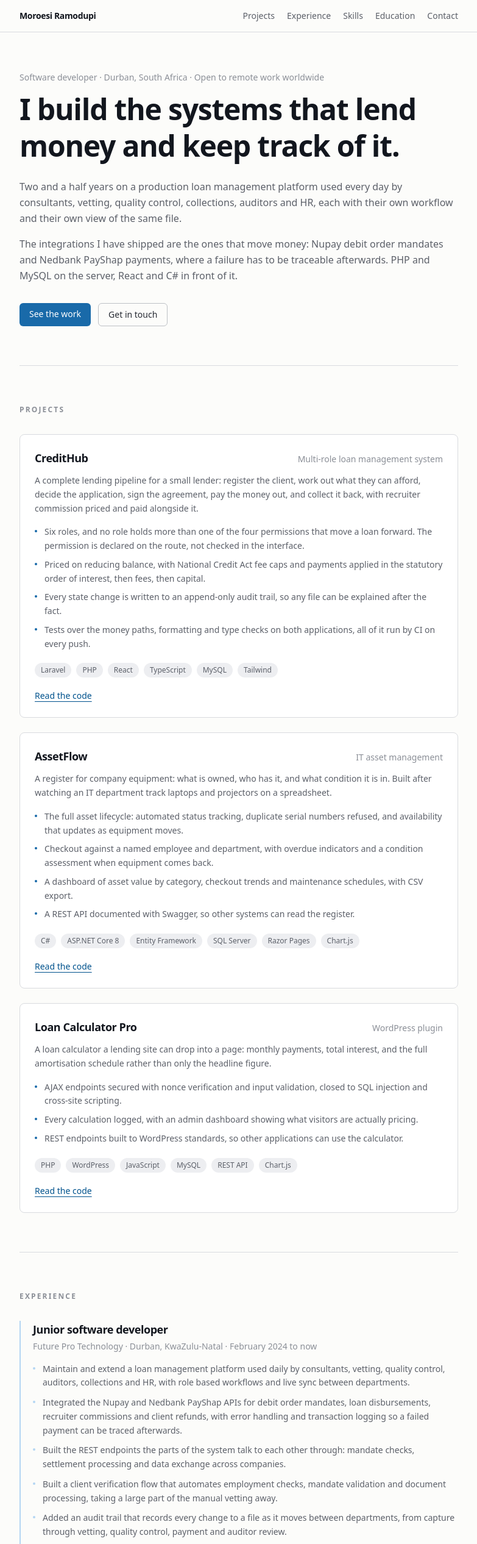
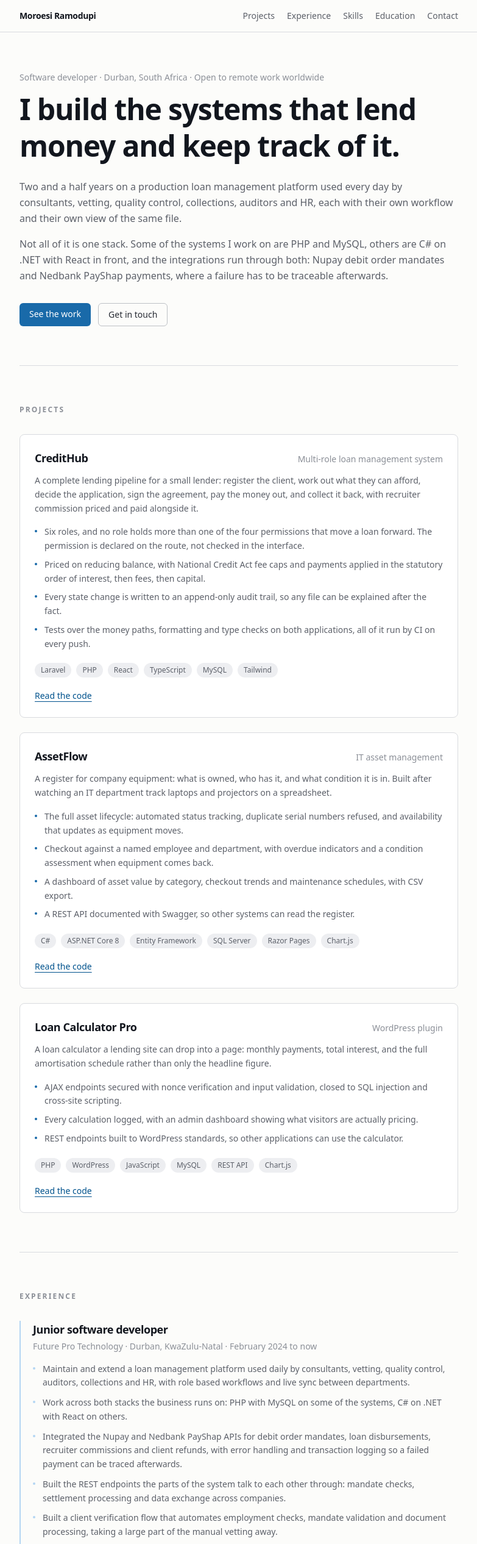
Before and after one commit to MoroesiR/MoroesiR.github.io, a React (Vite) app: page / in a window 1280 px wide. Shown: the top 2532 px of the page at 61% size, without its empty margins (248-1031 px from the left). Built offline with nearby package versions, Linux system fonts and the light colour scheme.

Commit message:
Say plainly that the work spans two stacks

```diff
--- a/src/data/experience.ts
+++ b/src/data/experience.ts
@@ -14,6 +14,7 @@ export const experience: Role[] = [
     period: 'February 2024 to now',
     points: [
       'Maintain and extend a loan management platform used daily by consultants, vetting, quality control, auditors, collections and HR, with role based workflows and live sync between departments.',
+      'Work across both stacks the business runs on: PHP with MySQL on some of the systems, C# on .NET with React on others.',
       'Integrated the Nupay and Nedbank PayShap APIs for debit order mandates, loan disbursements, recruiter commissions and client refunds, with error handling and transaction logging so a failed payment can be traced afterwards.',
       'Built the REST endpoints the parts of the system talk to each other through: mandate checks, settlement processing and data exchange across companies.',
       'Built a client verification flow that automates employment checks, mandate validation and document processing, taking a large part of the manual vetting away.',
--- a/src/data/profile.ts
+++ b/src/data/profile.ts
@@ -13,7 +13,7 @@ export const profile = {
   headline: 'I build the systems that lend money and keep track of it.',
   summary: [
     'Two and a half years on a production loan management platform used every day by consultants, vetting, quality control, collections, auditors and HR, each with their own workflow and their own view of the same file.',
-    'The integrations I have shipped are the ones that move money: Nupay debit order mandates and Nedbank PayShap payments, where a failure has to be traceable afterwards. PHP and MySQL on the server, React and C# in front of it.',
+    'Not all of it is one stack. Some of the systems I work on are PHP and MySQL, others are C# on .NET with React in front, and the integrations run through both: Nupay debit order mandates and Nedbank PayShap payments, where a failure has to be traceable afterwards.',
   ],
   openTo:
     'Looking for a remote backend or fintech role. Picking up Docker at the moment, and building CreditHub in Laravel in my own time.',
```
